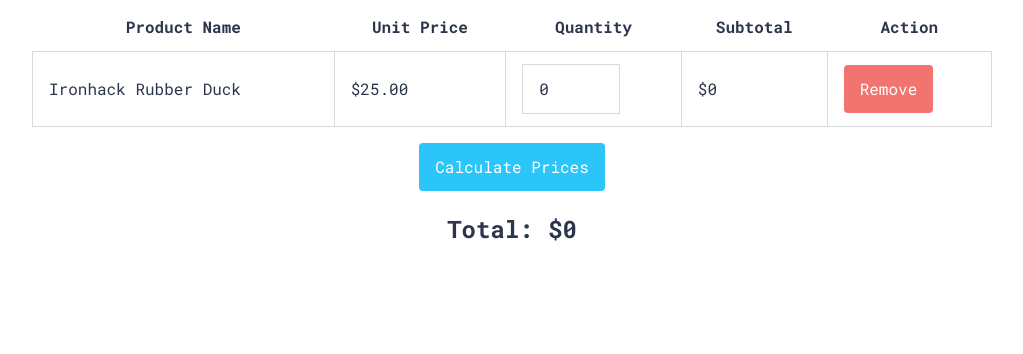
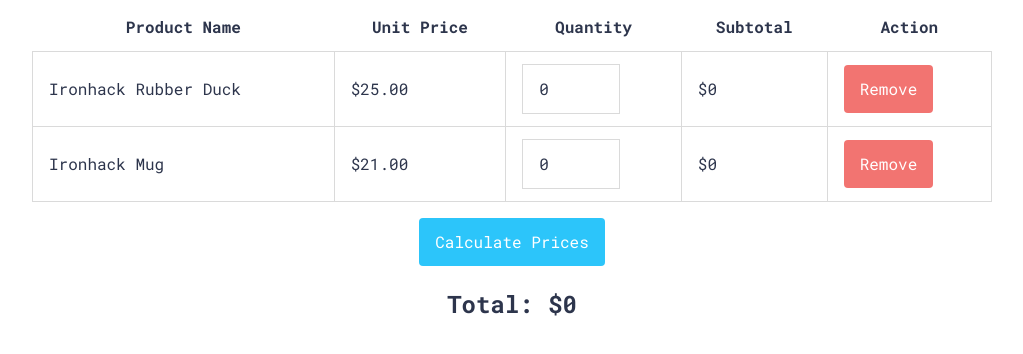
Before and after one commit to StringRolls/m1_d07-lab-dom_iron_cart-Samy1225, a website: page index.html in a window 1280 px wide. Both pictures are taken after a click on the button "Calculate Prices". Shown: the part 104-458 px from the top of the page, without its empty margins (128-1151 px from the left). Drawn offline with Linux system fonts and the light colour scheme.

Commit message:
solved lab

```diff
--- a/index.html
+++ b/index.html
@@ -32,7 +32,22 @@
             <button class="btn btn-remove">Remove</button>
           </td>
         </tr>
+
         <!-- Iteration 2: Add more products here -->
+
+        <tr class="product">
+          <td class="name">
+            <span>Ironhack Mug</span>
+          </td>
+          <td class="price">$<span>21.00</span></td>
+          <td class="quantity">
+            <input type="number" value="0" min="0" placeholder="Quantity" />
+          </td>
+          <td class="subtotal">$<span>0</span></td>
+          <td class="action">
+            <button class="btn btn-remove">Remove</button>
+          </td>
+        </tr>
       </tbody>
       <tfoot>
         <!-- <tr class="create-product">
--- a/js/index.js
+++ b/js/index.js
@@ -2,22 +2,29 @@
 
 function updateSubtotal(product) {
   console.log('Calculating subtotal, yey!');
-
-  //... your code goes here
+  const price = product.querySelector('.price span');
+  const quantity = product.querySelector('input').value;
+  console.log(price, quantity);
+  const sub = parseInt(price.innerText) * parseInt(quantity);
+  console.log(sub);
+  const subtotal = product.querySelector('.subtotal span');
+  subtotal.innerText = sub;
+  return parseInt(sub);
 }
 
+// end of test
+
+// ITERATION 2
+
+// ITERATION 3
+
 function calculateAll() {
-  // code in the following two lines is added just for testing purposes.
-  // it runs when only iteration 1 is completed. at later point, it can be removed.
-  const singleProduct = document.querySelector('.product');
-  updateSubtotal(singleProduct);
-  // end of test
-
-  // ITERATION 2
-  //... your code goes here
-
-  // ITERATION 3
-  //... your code goes here
+  let total = 0;
+  var multiProduct = Array.from(document.getElementsByClassName('product'));
+  for (let product of multiProduct) {
+    total += updateSubtotal(product);
+  }
+  document.querySelector('#total-value span').innerText = total;
 }
 
 // ITERATION 4
@@ -25,7 +32,11 @@
 function removeProduct(event) {
   const target = event.currentTarget;
   console.log('The target in remove is:', target);
-  //... your code goes here
+
+  const toDelete = target.parentNode.parentNode;
+  toDelete.remove();
+
+  calculateAll();
 }
 
 // ITERATION 5
@@ -38,5 +49,9 @@
   const calculatePricesBtn = document.getElementById('calculate');
   calculatePricesBtn.addEventListener('click', calculateAll);
 
-  //... your code goes here
+  const removeButton = Array.from(
+    document.getElementsByClassName('btn-remove')
+  );
+
+  removeButton.forEach((el) => el.addEventListener('click', removeProduct));
 });
```
